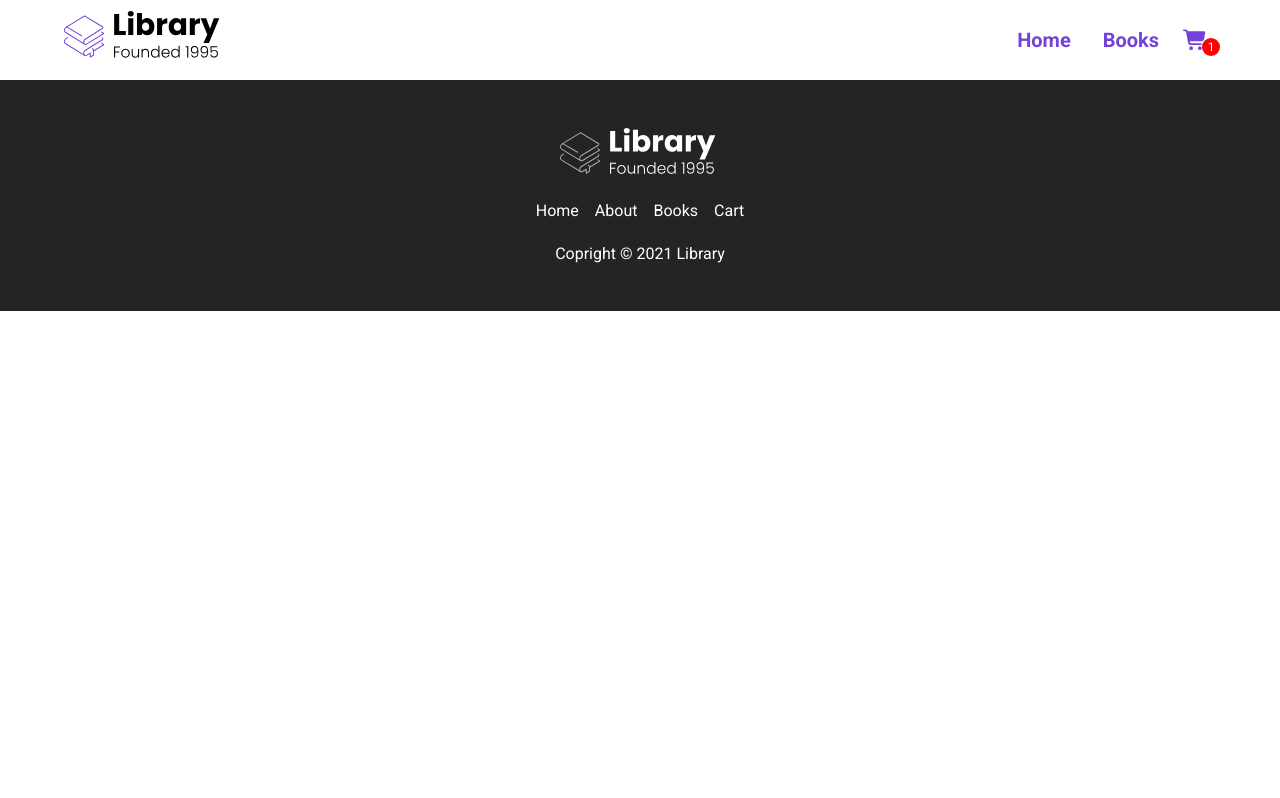
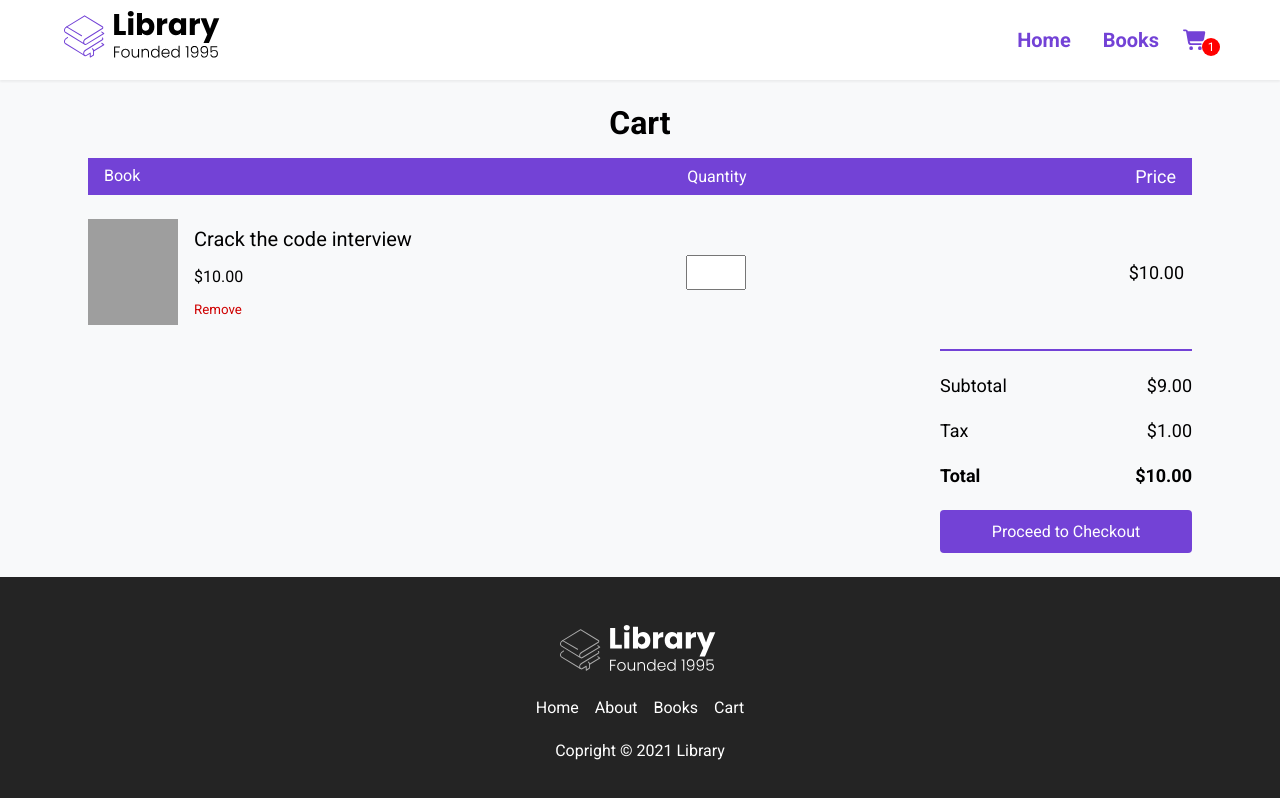
Before and after one commit to SBMM-DesignDev/React_E_Commerce_Library, a React (Create React App) app: page /cart in a window 1280 px wide. Shown: the top 798 px of the page. Built offline with nearby package versions, Linux system fonts and the light colour scheme; grey boxes are pictures that could not be loaded.

Commit message:
Undefined book in find()

```diff
--- a/src/App.js
+++ b/src/App.js
@@ -1,4 +1,4 @@
-import React from 'react';
+import React, { useState, useEffect } from 'react';
 import Nav from './components/Nav';
 import Home from './pages/Home';
 import Books from './pages/Books';
@@ -7,15 +7,28 @@
 import './App.css';
 import { BrowserRouter as Router, Route } from 'react-router-dom';
 import { books } from './data';
+import Cart from './pages/Cart';
 
 function App() {
+  const [cart, setCart] = useState ([]);
+
+  function addToCart (book) {
+    setCart([...cart, book])
+
+  }
+
+  useEffect(() => {
+    console.log(cart);
+  }, [cart])
+
   return (
     <Router>
       <div className="App">
         <Nav />
         <Route path="/" exact component={Home}  />
         <Route path="/books" exact render={() => <Books books={books}  />} />
-        <Route path="/books/1" render={() => <BookInfo books={books} />} />
+        <Route path="/books/:id" render={() => <BookInfo books={books} addToCart={addToCart} cart={cart} />} />
+        <Route path="/cart" render={() => <Cart books={books}  />} />
         <Footer />
       </div>
     </Router>
--- a/src/components/ui/Book.jsx
+++ b/src/components/ui/Book.jsx
@@ -1,23 +1,23 @@
 import React from 'react';
 import { Link } from "react-router-dom";
-import Rating from "./Book.jsx";
+import Rating from "./Rating.jsx";
 import Price from "./Price.jsx";
 
 
 
 const Book = ( {book} ) => {
-    console.log(book)
+
 
     return (
         <div>
             <div className="book">
-                <Link to="/books/1">
+                <Link to={`/books/${book.id}`}>
                     <figure className="book__img--wrapper">
                         <img src={book.url} className="book__img" />
                     </figure>
                 </Link>
                 <div className="book__title">
-                    <Link to="/books/1" className="book__title--link">
+                    <Link to={`/books/${book.id}`} className="book__title--link" >
                         {book.title}
                     </Link>
                 </div>
--- a/src/index.css
+++ b/src/index.css
@@ -425,7 +425,15 @@
   margin-bottom: 8px;
   border-radius: 4px;
   overflow: hidden;
-  display: flex;
+  width: 100%
+
+}
+
+.book__img {
+  width: 100%;
+  max-width: 250px;
+  max-height: 300px;
+
 }
 
 .book__title {
@@ -435,6 +443,7 @@
 
 .book__title--link {
   color: #242424;
+
 
 }
 
@@ -603,6 +612,7 @@
   font-size: 32px;
   color: #242424;
   display: flex;
+  flex-direction: column;
   align-items: center;
 }
 
@@ -617,6 +627,7 @@
 .book__selected--title--top {
   margin-left: 10px;
   margin-bottom: 0;
+
 }
 
 .book__summary {
@@ -629,15 +640,23 @@
 
 .book__summary--title {
   margin-bottom: 8px;
+  text-align: left;
 }
 
 .book__summary--para {
   margin-bottom: 16px;
+  text-align: left;
 }
 
 .book__price {
   font-size: 16px;
   margin: 8px 0 24px 0;
+}
+
+.books__recommended {
+  display: flex;
+  width: 100%;
+  flex-wrap: wrap;
 }
 
 .link__breadcrumbs {
@@ -706,6 +725,7 @@
   flex-direction: column;
   justify-content: center;
   padding: 8px 16px;
+
 }
 
 .cart__book--title {
@@ -715,6 +735,7 @@
 
 .cart__book--price {
   margin-bottom: 16px;
+  text-align: left;
 }
 
 .cart__book--remove {
--- a/src/pages/BookInfo.jsx
+++ b/src/pages/BookInfo.jsx
@@ -1,13 +1,28 @@
-import React from 'react';
-import { Link } from "react-router-dom";
+import React, {useState} from 'react';
+import { Link, useParams } from "react-router-dom";
 import { FontAwesomeIcon } from '@fortawesome/react-fontawesome';
 import Rating from '../components/ui/Rating.jsx';
 import Price from '../components/ui/Price.jsx';
+import Book from '../components/ui/Book.jsx';
 
 
 
-const BookInfo = ( {books} ) => {
 
+const BookInfo = ( { books, addToCart, cart } ) => {
+
+ const {id} = useParams();
+ const book = books.find((book => +book.id === +id))
+
+
+
+ function addBookToCart(book) {
+
+    addToCart(book)
+ }
+
+ function bookExistOnCart() {
+    return cart.find(book => book.id === +id)
+ }
 
  return (
     <div id="books__body">
@@ -22,21 +37,61 @@
                             <h2 className="book__selected--title--top">Books</h2>
                         </Link>
                     </div>
-                    <div className="book_selected">
+                    <div className="book__selected">
                         <figure className="book__selected--figure">
-                            <img src="https://m.media-amazon.com/images/I/61mIq2iJUXL._AC_UF1000,1000_QL80_.jpg" alt="" className="book__selected--img" />
+                            <img src={book.url} alt="" className="book__selected--img" />
                         </figure>
                         <div className="book__selected--description">
                             <h2 className="book__selected--title">
-                                Crack the Code
+                                {book.title}
                             </h2>
                             <Rating rating="4.5" />
                             <div className="book__selected--price">
-                                <Price originalPrice={50} salePrice={null}  />
+                                <Price originalPrice={book.originalPrice} salePrice={book.salePrice}  />
                             </div>
+                            <div className="book__summary">
+                                <div className="book__summary--title">Summary</div>
+                                <p className="book__summary--para">
+                                    Lorem ipsum dolor sit amet consectetur adipisicing elit.
+                                    Provident,tempora magni aliquam iusto modi earum sunt iure blanditiis
+                                    dolore nobis adipisci in voluptatum soluta dolorum nisi aut? Rerum, obcaecati illum?
+                                </p>
+                                <p className="book__summary--para">
+                                    Lorem ipsum dolor sit amet consectetur adipisicing elit.
+                                    Provident,tempora magni aliquam iusto modi earum sunt iure blanditiis
+                                    dolore nobis adipisci in voluptatum soluta dolorum nisi aut? Rerum, obcaecati illum?
+                                </p>
 
+                            </div>
+                            {bookExistOnCart() ? (
+
+                                    <button className="btn">Checkout</button>
+
+                            ) : (
+                                <button className="btn" onClick={ () => addBookToCart(book)}>
+                                Add to Cart
+                                </button>
+                            )}
                         </div>
                     </div>
+                </div>
+            </div>
+            <div className="books__container">
+                <div className="row">
+                    <div className="book__selected--top">
+                        <h2 className="book__selected--title--top">
+                            Recommended Books
+                        </h2>
+                    <div />
+                    <div className="books">
+                         {books
+                         .filter((book) => book.rating === 5 && +book.id !== +id)
+                         .slice(0, 4)
+                         .map((book) => <Book book={book} key={book.id} />)
+                         }
+
+                    </div>
+                </div>
                 </div>
             </div>
         </main>
--- /dev/null
+++ b/src/pages/Cart.jsx
@@ -0,0 +1,71 @@
+import React from 'react';
+
+const Cart = () => {
+    return (
+        <div id="books__body">
+            <div id="books__main">
+                <div className="books__container">
+                    <div className="row">
+                        <div className="book_selected--top">
+                            <h2 className="cart__title">Cart</h2>
+                        </div>
+                        <div className="cart">
+                            <div className="cart__header">
+                                <span className="cart__book">Book</span>
+                                <span className="cart__quantity">Quantity</span>
+                                <span className="cart__total">Price</span>
+                            </div>
+                            <div className="cart__body">
+                                <div className="cart__item">
+                                    <div className="cart__book">
+                                        <img src="https://m.media-amazon.com/images/I/61mIq2iJUXL._AC_UF1000,1000_QL80_.jpg"
+                                         className="cart__book--img"
+                                         alt="" />
+
+
+                                        <div className="cart__book--info">
+                                            <span className="cart__book--title">
+                                                Crack the code interview
+                                            </span>
+                                            <span className="cart__book--price">
+                                                $10.00
+                                            </span>
+                                            <button className="cart__book--remove">
+                                                Remove
+                                            </button>
+                                        </div>
+                                    </div>
+                                    <div className="cart__quantity">
+                                        <input type="number" min={0} max={99} className="cart__input" />
+                                    </div>
+                                    <div className="cart__total">
+                                        $10.00
+                                    </div>
+                                </div>
+                            </div>
+                        </div>
+                        <div className="total">
+                            <div className="total__item total__sub-total">
+                                <span>Subtotal</span>
+                                <span>$9.00</span>
+                            </div>
+                            <div className="total__item total__tax">
+                                <span>Tax</span>
+                                <span>$1.00</span>
+                            </div>
+                            <div className="total__item total__price">
+                                <span>Total</span>
+                                <span>$10.00</span>
+                            </div>
+                            <button className="btn btn__checkout no-cursor">
+                                Proceed to Checkout
+                            </button>
+                        </div>
+                    </div>
+                </div>
+            </div>
+        </div>
+    )
+}
+
+export default Cart;
```
